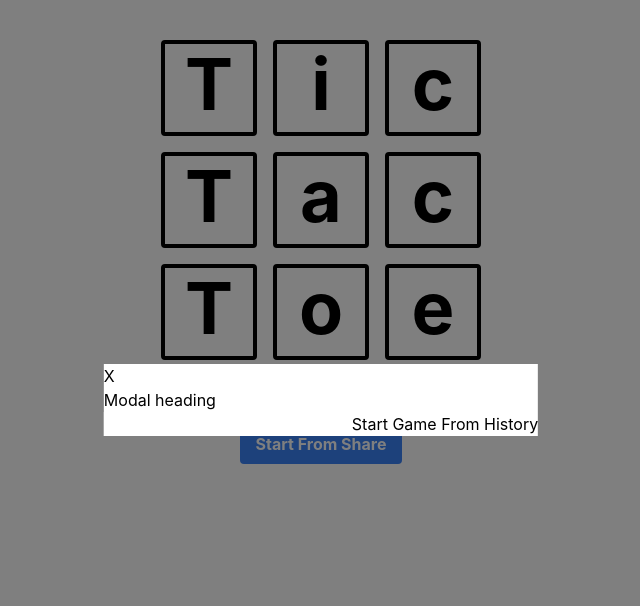
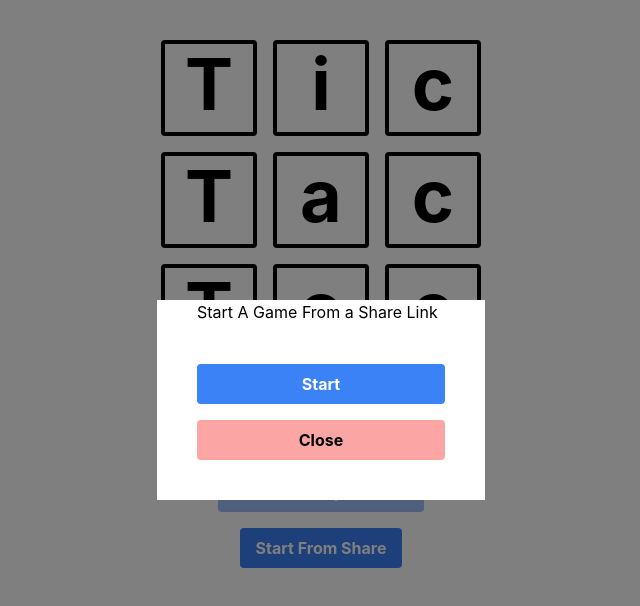
Before and after one commit to Stuwert/save-state, a React (Create React App) app: page / in a window 1280 px wide. Both pictures are taken after a click on the button "Start From Share". Shown: the top 606 px of the page, without its empty margins (319-959 px from the left). Built offline with nearby package versions, Linux system fonts and the light colour scheme.

Commit message:
Modal looks slightly less crappy

```diff
--- a/src/App.tsx
+++ b/src/App.tsx
@@ -19,7 +19,7 @@ function App() {
     <div>
       <Router>
         <Route exact path="/">
-          <Intro send={send} />
+          <Intro send={send} service={service} currentState={currentState} />
         </Route>
         <Route path="/load/:id">
           <LoadGame send={service} />
--- a/src/GameBoard.tsx
+++ b/src/GameBoard.tsx
@@ -6,6 +6,7 @@ import GameButton from "./GameButton";
 import { GameContext, GameEvent } from "./gameState";
 import { Redirect } from "react-router-dom";
 import { useService } from "@xstate/react";
+import { Modal } from "./components/Modal";
 // import { PathValue, XorO } from "./utility/loadStateFromHistory";
 
 // TODO: Update these to
@@ -14,6 +15,10 @@ function generateShareLink(
   history: string[],
   setShareCode: Function
 ): undefined {
+  // startingPlayer
+  // single or multi player
+  // robot player
+
   const stringToCrypt = [startingPlayer, ...history].join(":");
 
   console.log({ stringToCrypt });
@@ -21,6 +26,7 @@ function generateShareLink(
     stringToCrypt,
     "bing bong"
   ).toString();
+
   setShareCode(stringToShare);
 
   return undefined;
@@ -53,10 +59,16 @@ export default function GameBoard({
    */
 
   const [shareCode, setShareCode] = useState("");
+  const [shouldShow, setShow] = useState(false);
 
   const {
+    value,
     context: { startingPlayer, history },
   } = state;
+
+  if (value === "start") {
+    return <Redirect to="/" />;
+  }
 
   if (currentState.done) {
     return <Redirect to="/end" />;
@@ -82,16 +94,20 @@ export default function GameBoard({
           })}
         </div>
       ))}
-      <p>{shareCode}</p>
-      {shareCode === "" && (
+      <Modal show={shouldShow} close={() => setShow(false)}>
+        {shareCode}
+      </Modal>
+      <div className="text-center">
         <button
-          onClick={() =>
-            generateShareLink(startingPlayer, history, setShareCode)
-          }
+          onClick={() => {
+            generateShareLink(startingPlayer, history, setShareCode);
+            setShow(true);
+          }}
+          className="simpleButton"
         >
           Generate Share Link
         </button>
-      )}
+      </div>
     </div>
   );
 }
--- a/src/GameButton.tsx
+++ b/src/GameButton.tsx
@@ -26,14 +26,10 @@ export default function GameButton({
     displayValue = value;
   }
 
-  // console.log(value);
-
-  // const [currentValue, setValue] = useState(value);
-
   return (
     <button
       disabled={value !== "empty"}
-      className="gameTile activeTile"
+      className="gameTile activeTile focus:outline-none"
       onClick={() => takeTurnAction("takeTurn", { data: coordinates })}
       onMouseEnter={() => setHoverValue(currentTurn)}
       onMouseLeave={() => setHoverValue(null)}
--- a/src/Intro/index.tsx
+++ b/src/Intro/index.tsx
@@ -1,14 +1,28 @@
 import React, { useState } from "react";
 import { Link } from "react-router-dom";
+import { Interpreter, State } from "xstate";
 import { Modal } from "../components/Modal";
+import { GameContext, GameEvent } from "../gameState";
 import HoverReveal from "./HoverReveal";
 
-export default function Intro({ send }: { send: Function }) {
+export default function Intro({
+  send,
+  service,
+  currentState,
+}: {
+  send: Function;
+  service: Interpreter<GameContext, any, GameEvent>;
+  currentState: State<GameContext, GameEvent>;
+}) {
   const [stateValue, setStateValue] = useState("");
   const [shouldShow, setShow] = useState(false);
 
   const encodedStateValue = encodeURI(stateValue).replace("/", "%2F");
   console.log(encodedStateValue);
+
+  if (currentState.value !== "start") {
+    service.start();
+  }
 
   return (
     <div className="flex flex-col justify-center">
@@ -30,21 +44,28 @@ export default function Intro({ send }: { send: Function }) {
         </div>
       </div>
       <Modal show={shouldShow} close={() => setShow(false)}>
+        <h2>Start A Game From a Share Link</h2>
         <input onChange={(e) => setStateValue(e.target.value)} />
-        <button className="border-black">
-          <Link to={`/load/${encodedStateValue}`}>Start Game From History</Link>
+        <button className="simpleButton">
+          <Link to={`/load/${encodedStateValue}`}>Start</Link>
         </button>
       </Modal>
       <div className="text-center mt-4">
-        <button onClick={() => send("pickPlayerTurn")}>
-          <Link to="/game">New Game</Link>
+        <button onClick={() => send("pickPlayerTurn")} className="simpleButton">
+          <Link to="/game">New Single Player Game</Link>
+        </button>
+      </div>
+      <div className="text-center mt-4">
+        <button
+          disabled
+          onClick={() => send("pickPlayerTurn")}
+          className="simpleButton"
+        >
+          <Link to="/game">New Two Player Game</Link>
         </button>
       </div>
       <div className="text-center">
-        <button
-          className="bg-blue-500 hover:bg-blue-700 text-white font-bold py-2 px-4 rounded mt-4"
-          onClick={() => setShow(true)}
-        >
+        <button className="simpleButton" onClick={() => setShow(true)}>
           {" "}
           Start From Share
         </button>
--- a/src/components/Modal.tsx
+++ b/src/components/Modal.tsx
@@ -14,10 +14,14 @@ export function Modal({
   const target = usePortal("modal");
   const Modal = (
     <>
-      <div className="modal bg-white">
-        <button onClick={close}>X</button>
-        <h1>Modal heading</h1>
+      <div className="modal bg-white flex flex-col p-10 pt-0">
         {children}
+        <button
+          className="simpleButton bg-red-300 hover:bg-red-100 text-black"
+          onClick={close}
+        >
+          Close
+        </button>
       </div>
       <div
         className="fixed top-0 left-0 w-full h-full z-50 bg-black bg-opacity-50"
--- a/src/gameState/index.ts
+++ b/src/gameState/index.ts
@@ -120,14 +120,6 @@ export default function makeGameState(): GameStateStateMachine {
         logAction: (context, event) => {
           console.log("Action logged");
         },
-        logError: (context, event) => {
-          /**
-           * Todo: Actually make this error.
-           *
-           * This will want to block the rendering of the game
-           */
-          console.log("Error thrown");
-        },
         recordFirstPlayer: (context, event, { state }) => {
           console.log("Recording first plyer");
           if (state && state.matches("O")) {
@@ -142,11 +134,7 @@ export default function makeGameState(): GameStateStateMachine {
           throw new Error("Failed to store starting player");
         },
         recordTurn: (context, event, { state }) => {
-          console.log("X");
           if (event.type === "takeTurn") {
-            console.log(event);
-            console.log(context);
-            console.log(state);
             context.history?.push(event.data);
           }
         },
--- a/src/index.css
+++ b/src/index.css
@@ -37,4 +37,8 @@ code {
   .winningTile {
     @apply bg-red-300 text-white;
   }
+
+  .simpleButton {
+    @apply bg-blue-500 hover:bg-blue-700 text-white font-bold py-2 px-4 rounded mt-4 disabled:opacity-50;
+  }
 }
--- a/tailwind.config.js
+++ b/tailwind.config.js
@@ -9,6 +9,7 @@ module.exports = {
       backgroundColor: ["disabled"],
       borderWidth: ["disabled"],
       boxShadow: ["disabled"],
+      opacity: ["disabled"],
     },
   },
   plugins: [],
```
Also changed, not shown: tsconfig.json (+4 -9 lines).
